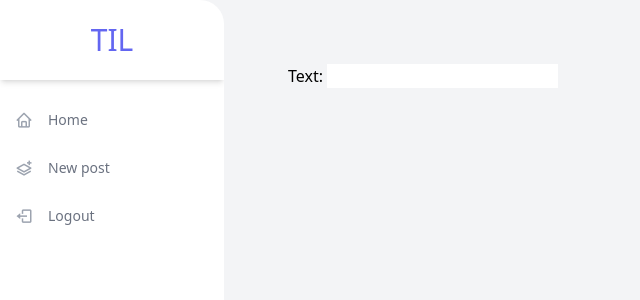
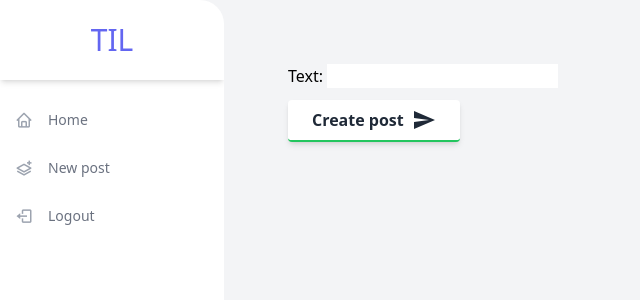
Before and after one commit to ZaeemT/TIL, a Django app: page /new/ in a window 1280 px wide. Shown: the top 300 px of the page, without its empty margins (0-640 px from the left). Run offline with Django 4.2, Linux system fonts and the light colour scheme; the visitor is signed in with stand-in values (Sample User, id 1); some libraries are stand-ins or nearby versions.

Commit message:
Added tailwind modal.

```diff
--- a/feed/templates/feed/create.html
+++ b/feed/templates/feed/create.html
@@ -3,5 +3,18 @@
 {% block title %}Create a new post{% endblock title %}
 
 {% block body %}
-    {{form.as_p}}
+    <form method="POST" action=".">
+        {% csrf_token %}
+        {{form.as_p}}
+        <div>
+            <div class="my-3">
+                <button class="bg-white text-gray-800 font-bold rounded border-b-2 border-green-500 hover:border-green-600 hover:bg-green-500 hover:text-white shadow-md py-2 px-6 inline-flex items-center" type="submit">
+                <span class="mr-2">Create post</span>
+                <svg xmlns="http://www.w3.org/2000/svg" width="24" height="24" viewBox="0 0 24 24">
+                    <path fill="currentcolor" d="M2.01 21L23 12 2.01 3 2 10l15 2-15 2z"></path>
+                </svg>
+                </button>
+            </div>
+        </div>
+    </form>
 {% endblock body %}
--- a/feed/views.py
+++ b/feed/views.py
@@ -1,5 +1,6 @@
 from django.views.generic import ListView, DetailView
 from django.views.generic.edit import CreateView
+from django.contrib.auth.mixins import LoginRequiredMixin
 
 from .models import Post
 
@@ -16,7 +17,18 @@ class PostDetailView(DetailView):
     model = Post
     context_object_name = "post"
 
-class CreateNewPost(CreateView):
+class CreateNewPost(LoginRequiredMixin, CreateView):
     model = Post
     template_name = "feed/create.html"
     fields = ['text']
+    success_url = "/"
+
+    def dispatch(self, request, *args, **kwargs):
+        self.request = request
+        return super().dispatch(request, *args, **kwargs)
+
+    def form_valid(self, form):
+        obj = form.save(commit=False)
+        obj.author = self.request.user
+        obj.save()
+        return super().form_valid(form)
--- a/til/templates/base.html
+++ b/til/templates/base.html
@@ -60,6 +60,33 @@
                 {% block content %}{% endblock content %}
             {% endblock body %}
         </div>
+
+        {% if request.user.is_authenticated %}
+            <!-- component is from https://tailwindcomponents.com/component/a-minimal-simple-modal-that-still-looks-good -->
+            <div class="flex items-center justify-center fixed left-0 bottom-0 w-full h-full bg-gray-800 bg-opacity-75 hidden js-modal">
+                <div class="bg-white rounded-lg w-1/2">
+                    <div class="flex flex-col items-start p-4">
+                        <div class="flex items-center w-full">
+                            <div class="text-gray-900 font-medium text-lg">New post</div>
+                            <svg class="ml-auto fill-current text-gray-700 w-6 h-6 cursor-pointer" xmlns="http://www.w3.org/2000/svg" viewBox="0 0 18 18">
+                                <path d="M14.53 4.53l-1.06-1.06L9 7.94 4.53 3.47 3.47 4.53 7.94 9l-4.47 4.47 1.06 1.06L9 10.06l4.47 4.47 1.06-1.06L10.06 9z"/>
+                            </svg>
+                        </div>
+                        <hr>
+                        <div class=""> {# TODO: Add the ajax form #}</div>
+                        <hr>
+                        <div class="ml-auto">
+                            <button class="bg-white text-sm text-gray-800 font-bold rounded border-b-2 border-green-500 hover:border-green-600 hover:bg-green-500 hover:text-white shadow-md py-1 px-3 mt-4 inline-flex items-center js-submit" type="button">
+                            <span class="mr-2">Create post</span>
+                            <svg xmlns="http://www.w3.org/2000/svg" width="24" height="24" viewBox="0 0 24 24">
+                                <path fill="currentcolor" d="M2.01 21L23 12 2.01 3 2 10l15 2-15 2z"></path>
+                            </svg>
+                            </button>
+                        </div>
+                    </div>
+                </div>
+            </div>
+        {% endif %}
     </div>
 
 
```
Lines whose indentation alone changed are shown as unchanged.
